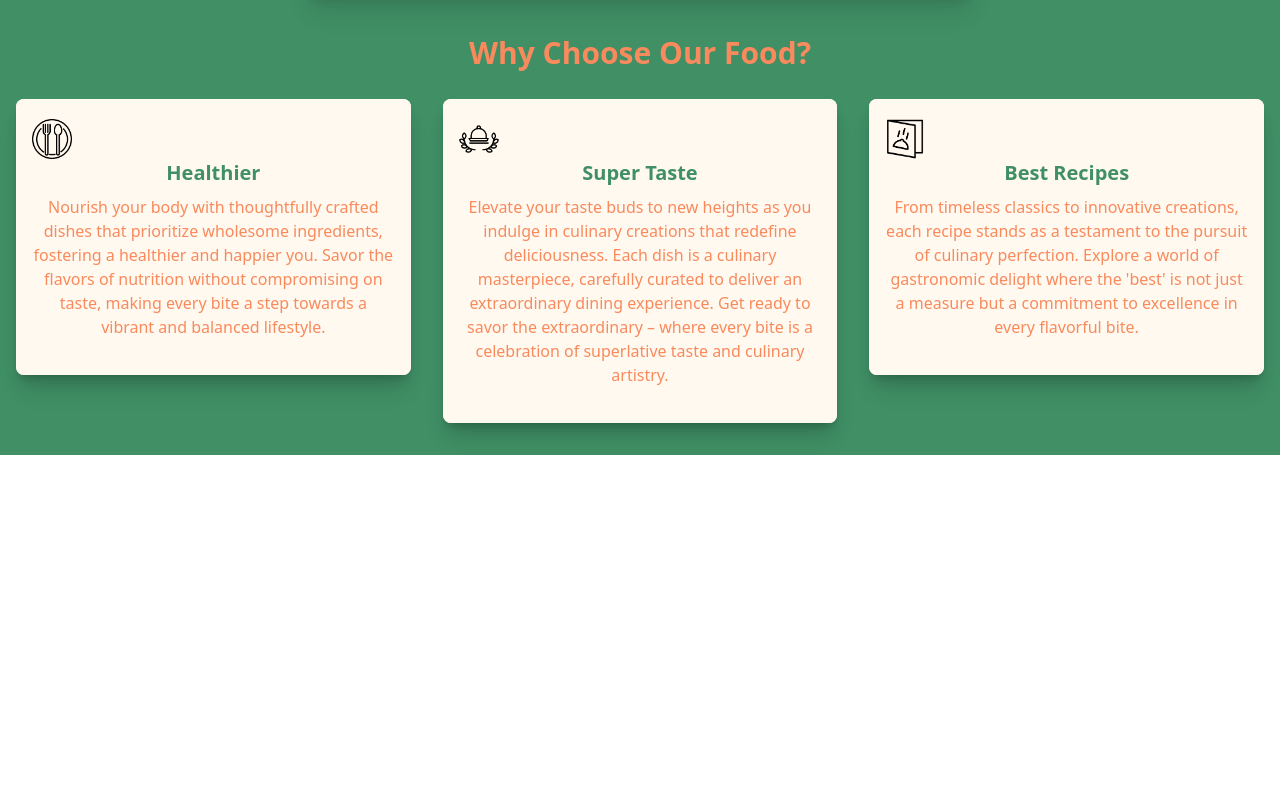
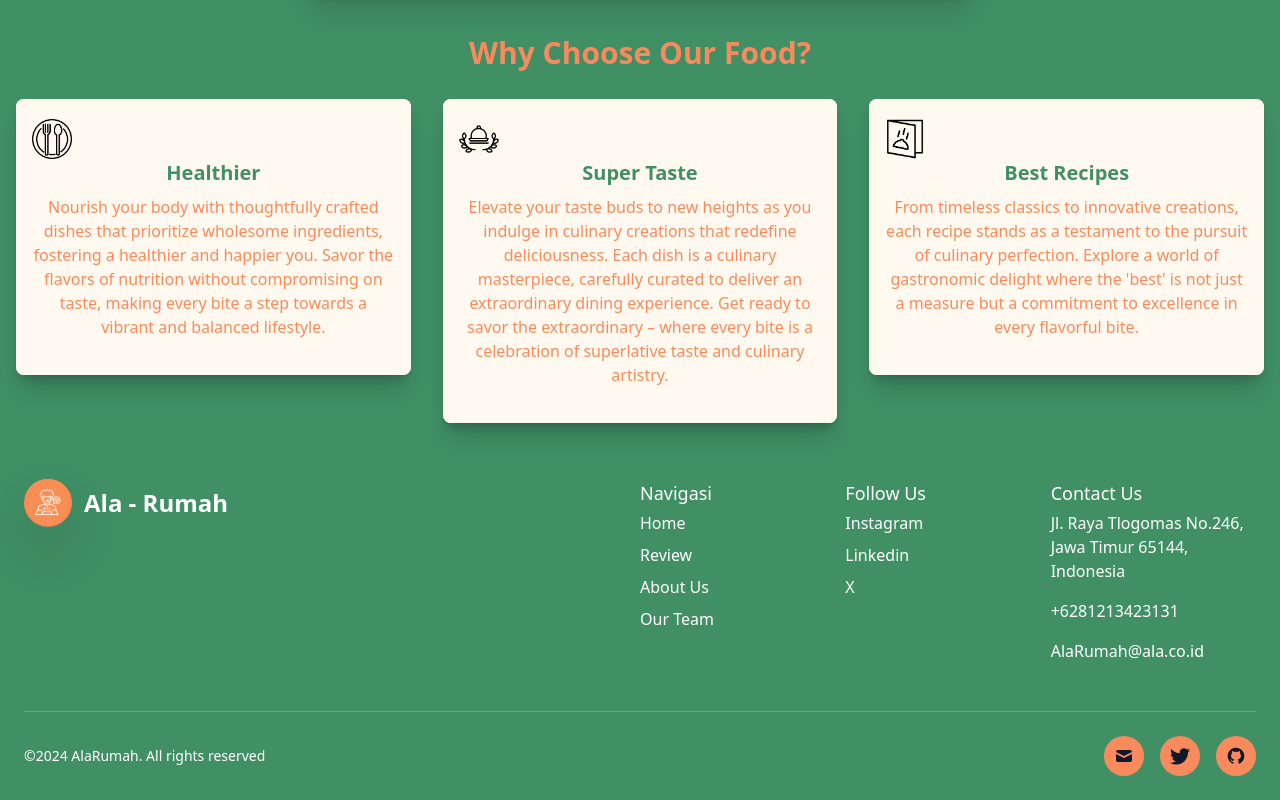
Before and after one commit to GeraldiNathan/ReactLaravel-FP, a React (Create React App) app: page /home in a window 1280 px wide. Shown: the part 2276-3076 px from the top of the page. Before the commit the page ends 2731 px from the top, so only its background shows below. Built offline with nearby package versions, Linux system fonts and the light colour scheme.

Commit message:
feat(HomePage) : add footerComponent

```diff
--- a/src/pages/Home.jsx
+++ b/src/pages/Home.jsx
@@ -1,7 +1,7 @@
 import React from "react";
 import HomeComponent from "../components/HomeComponents";
 import Navbar from "../components/NavbarComponents";
-
+import FooterComponent from "../components/FooterComponent";
 
 function Home() {
   return (
@@ -9,6 +9,7 @@ function Home() {
       <Navbar />
 
       <HomeComponent />
+      <FooterComponent />
     </>
   );
 }
```
